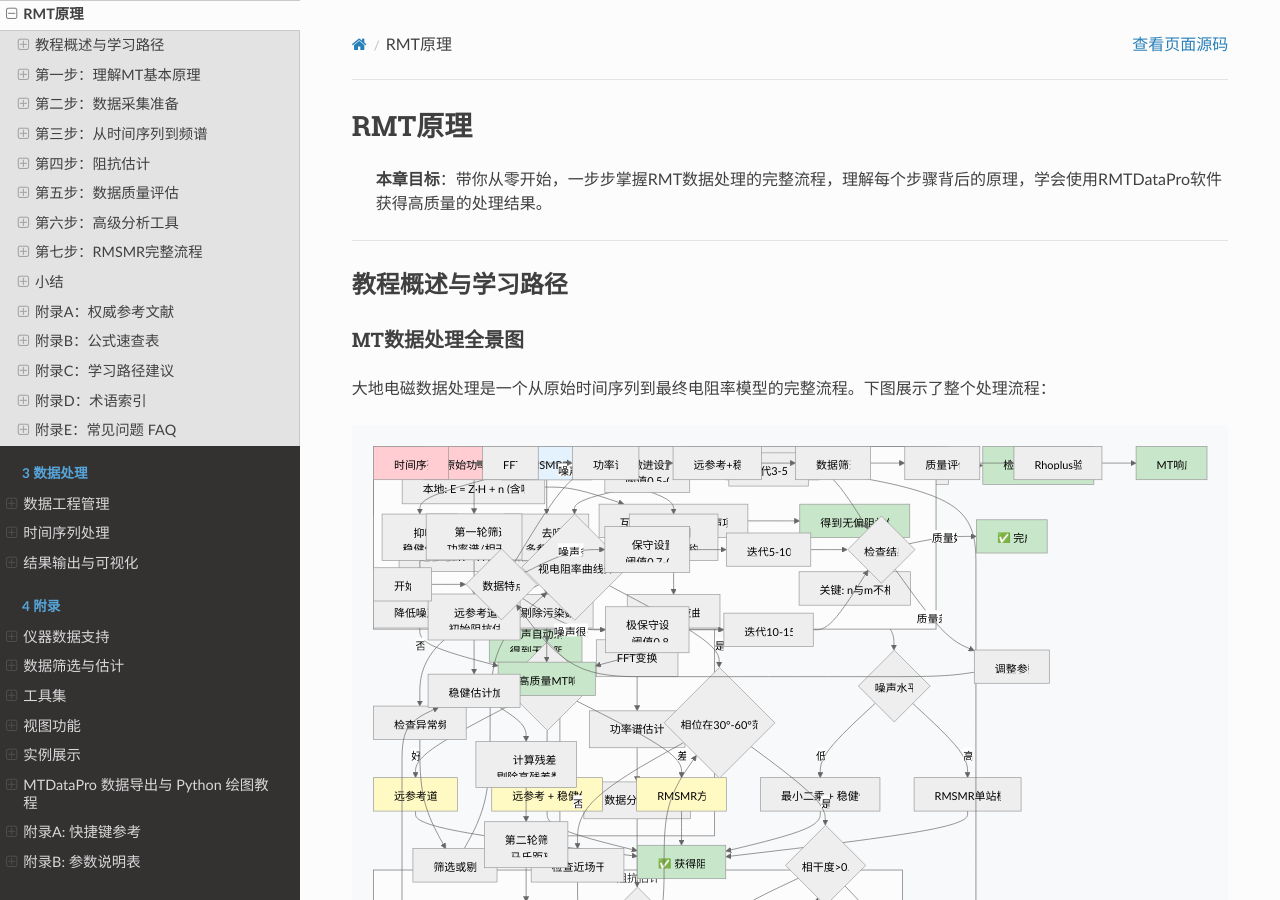
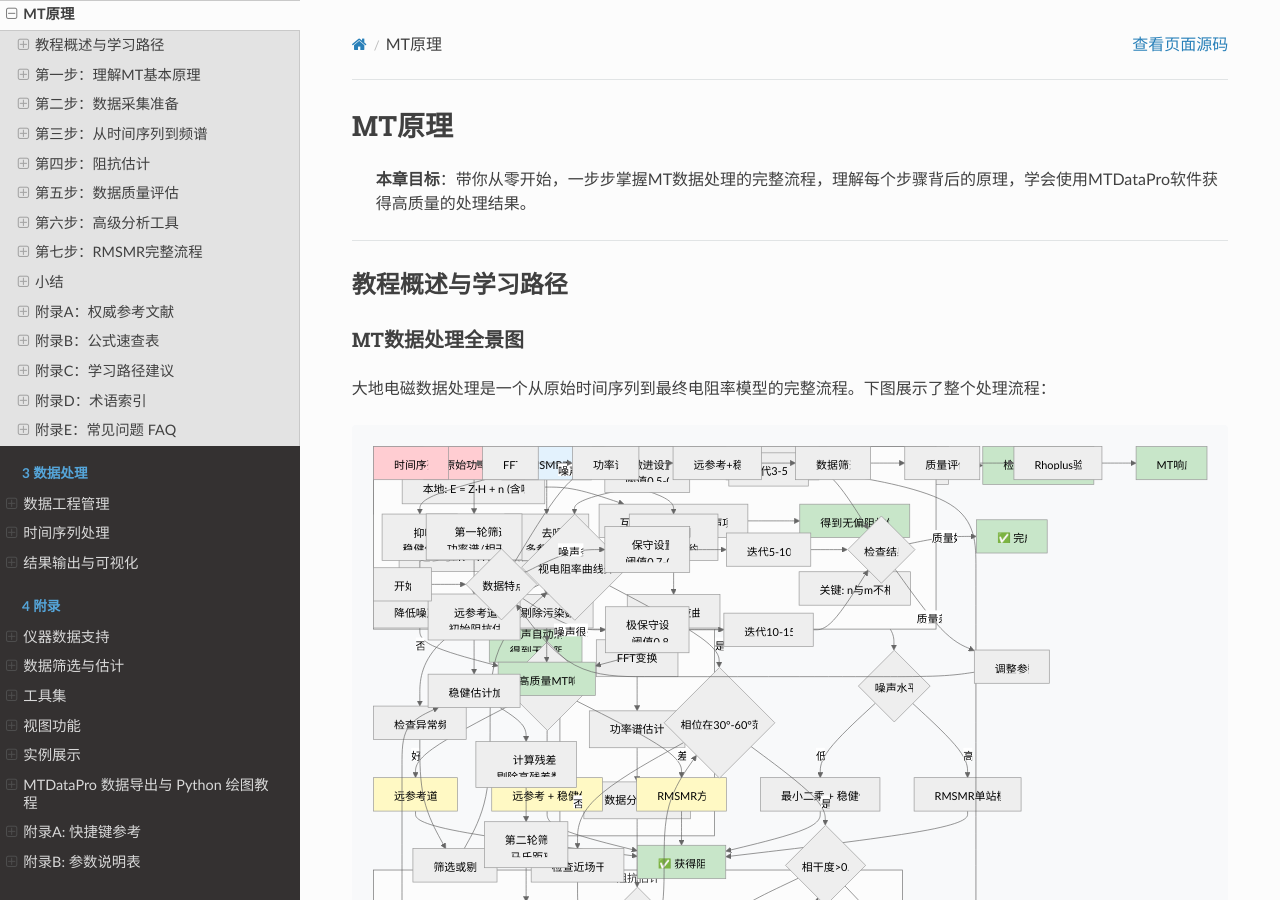
Before and after one commit to EMWPJ/MTDataPro-docs, a Sphinx documentation site: the page built from source/chapters/chapter2.md, in a window 1280 px wide and 900 px high. Built offline with Sphinx 7.4.7 and the Read the Docs theme 3.1.0, drawn with Linux system fonts in a browser that asks for light colours.

Commit message:
fix: 章节标题从RMT原理改为MT原理
- chapter2.md标题从RMT原理改为MT原理
- 描述中RMTDataPro改为MTDataPro
- index.md目录标题同步修改

```diff
--- a/source/chapters/chapter2.md
+++ b/source/chapters/chapter2.md
@@ -1,6 +1,6 @@
-# RMT原理
-
-> **本章目标**：带你从零开始，一步步掌握RMT数据处理的完整流程，理解每个步骤背后的原理，学会使用RMTDataPro软件获得高质量的处理结果。
+# MT原理
+
+> **本章目标**：带你从零开始，一步步掌握MT数据处理的完整流程，理解每个步骤背后的原理，学会使用MTDataPro软件获得高质量的处理结果。
 
 ---
 
```
Also changed, not shown: source/index.md (+1 -1 lines).
